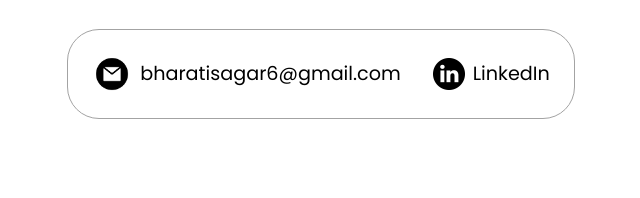
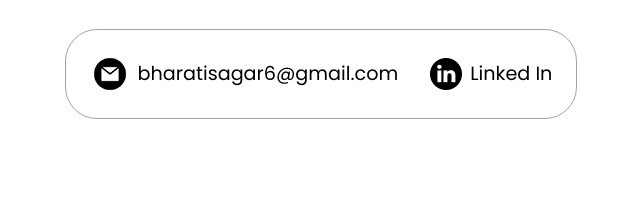
Before and after one commit to isagar678/isagar678.github.io, a website: page index.html in a window 1280 px wide. Shown: the part 3280-3478 px from the top of the page, 319-959 px from the left. Drawn offline with Linux system fonts and the light colour scheme.

Commit message:
my linkedin added

```diff
--- a/index.html
+++ b/index.html
@@ -261,7 +261,7 @@
       </div>
       <div class="contact-info-container">
         <img src="./assets/linkedin.png" alt="LinkedIn icon" class="icon contact-icon" />
-        <p><a href="https://www.linkedin.com/in/sagar-bharati-1b032a2b7/">LinkedIn</a></p>
+        <p><a href="https://www.linkedin.com/in/sagar-bharati-1b032a2b7/">Linked In</a></p>
       </div>
     </div>
   </section>
```
